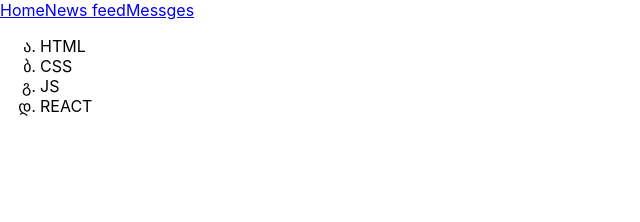
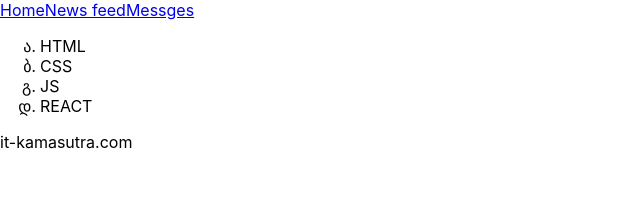
Before and after one commit to krizhik-eugen/soc-network, a React (Create React App) app: page / in a window 1280 px wide. Shown: the top 222 px of the page, without its empty margins (0-640 px from the left). Built offline with nearby package versions, Linux system fonts and the light colour scheme.

Commit message:
10_lessons

```diff
--- a/src/App.tsx
+++ b/src/App.tsx
@@ -2,12 +2,17 @@ import React from 'react';
 import './App.css';
 import {Header} from "./components/Header/Header";
 import {Technologies} from "./components/Technologies/Technologies";
+import Footer from "./components/Footer/Footer";
+
+
+
 
 const App = () => {
     return (
         <div>
             <Header/>
             <Technologies/>
+            <Footer/>
         </div>
     );
 }
--- /dev/null
+++ b/src/components/Footer/Footer.tsx
@@ -0,0 +1,11 @@
+import React from "react";
+
+export const Footer = () => {
+    return (
+        <div>
+            it-kamasutra.com
+        </div>
+    );
+}
+
+export default Footer;
```
